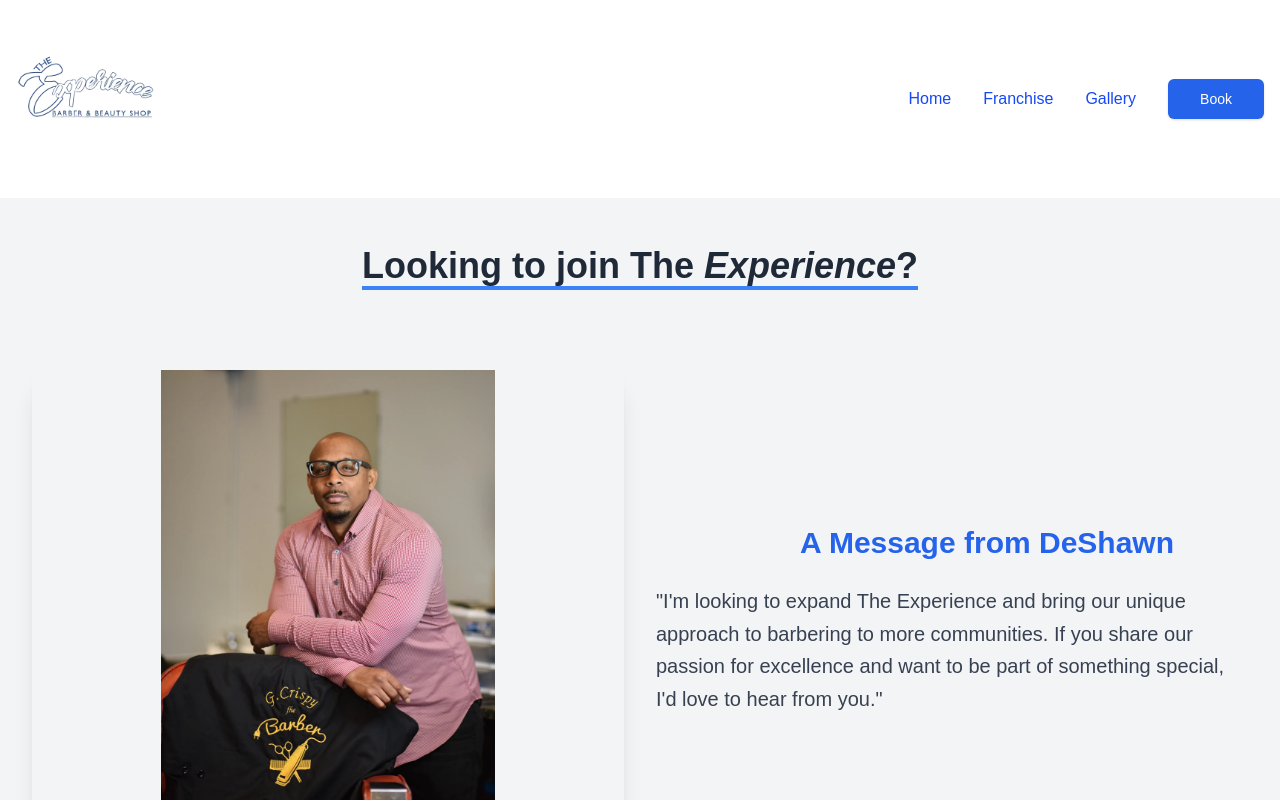
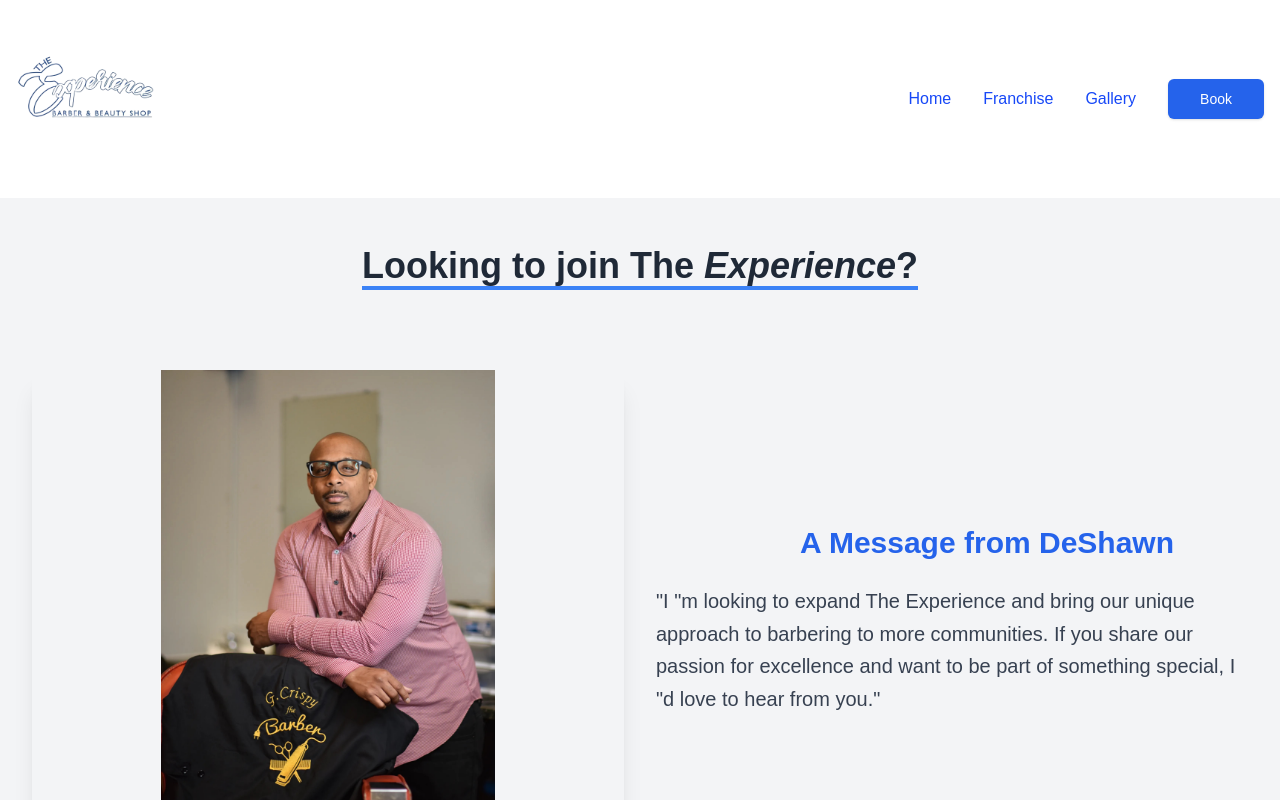
Before and after one commit to ByteFlowWebAgency/theExperienceBarberShop, a Next.js app: page /franchise in a window 1280 px wide. Shown: the top 800 px of the page. Built offline with nearby package versions, Linux system fonts and the light colour scheme.

Commit message:
Use HTML entities

```diff
--- a/app/components/FranchiseSection.tsx
+++ b/app/components/FranchiseSection.tsx
@@ -45,10 +45,10 @@
               A Message from DeShawn
             </h2>
             <p className="text-xl text-gray-700 leading-relaxed">
-              "I'm looking to expand The Experience and bring our unique
-              approach to barbering to more communities. If you share our
-              passion for excellence and want to be part of something special,
-              I'd love to hear from you."
+              &quot;I &quot;m looking to expand The Experience and bring our
+              unique approach to barbering to more communities. If you share our
+              passion for excellence and want to be part of something special, I
+              &quot;d love to hear from you.&quot;
             </p>
           </motion.div>
         </div>
```
